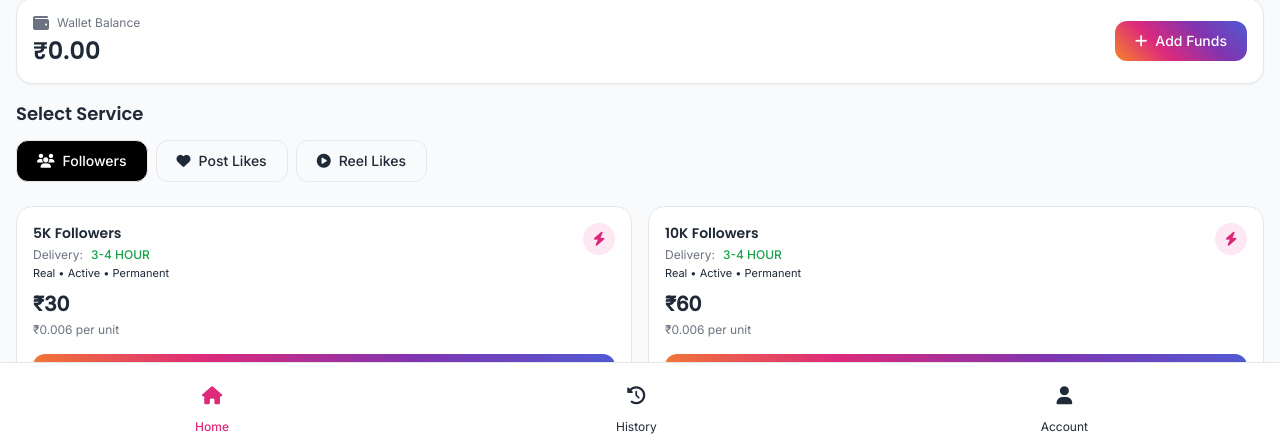
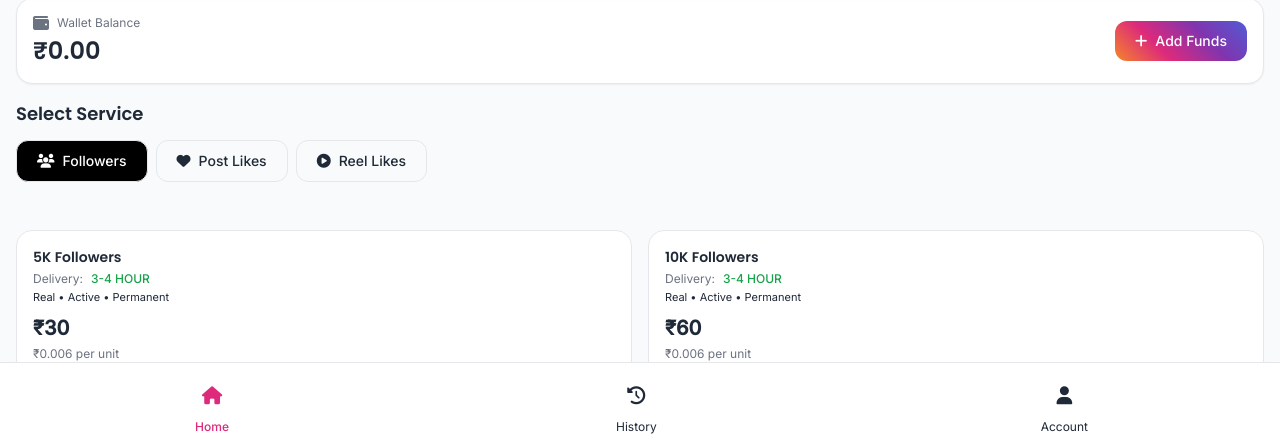
Before and after one commit to HIMANSHUYADAV9012/demo, a plain HTML site: page index.html in a window 1280 px wide. Shown: the part 353-794 px from the top of the page. Drawn offline with nearby package versions, Linux system fonts and the light colour scheme.

```diff
--- a/index.html
+++ b/index.html
@@ -266,6 +266,9 @@
         </button>
       </div>
     </div>
+
+    <br>
+
 
     <!-- PLANS -->
     <div id="plans" class="px-4 grid grid-cols-2 gap-4 max-h-[500px] overflow-y-auto pb-20">
@@ -794,13 +797,7 @@
               <p class="text-xl font-bold mt-2">${price}</p>
               <p class="text-xs text-gray-500 mt-1">₹${(parseInt(price.replace('₹',''))/parseInt(name.split('K')[0])/1000).toFixed(3)} per unit</p>
             </div>
-            <div
-              class="w-8 h-8 min-w-[32px] min-h-[32px]
-                     rounded-full bg-pink-100
-                     flex items-center justify-center
-                     flex-shrink-0">
-              <i class="fas fa-bolt text-pink-600 text-sm"></i>
-            </div>
+
           </div>
           <button onclick="openBuyModal('${name}', '${price}', '${type}')"
                   class="mt-4 w-full py-2.5 insta-gradient text-white rounded-xl font-medium text-sm hover:opacity-90 transition">
```
